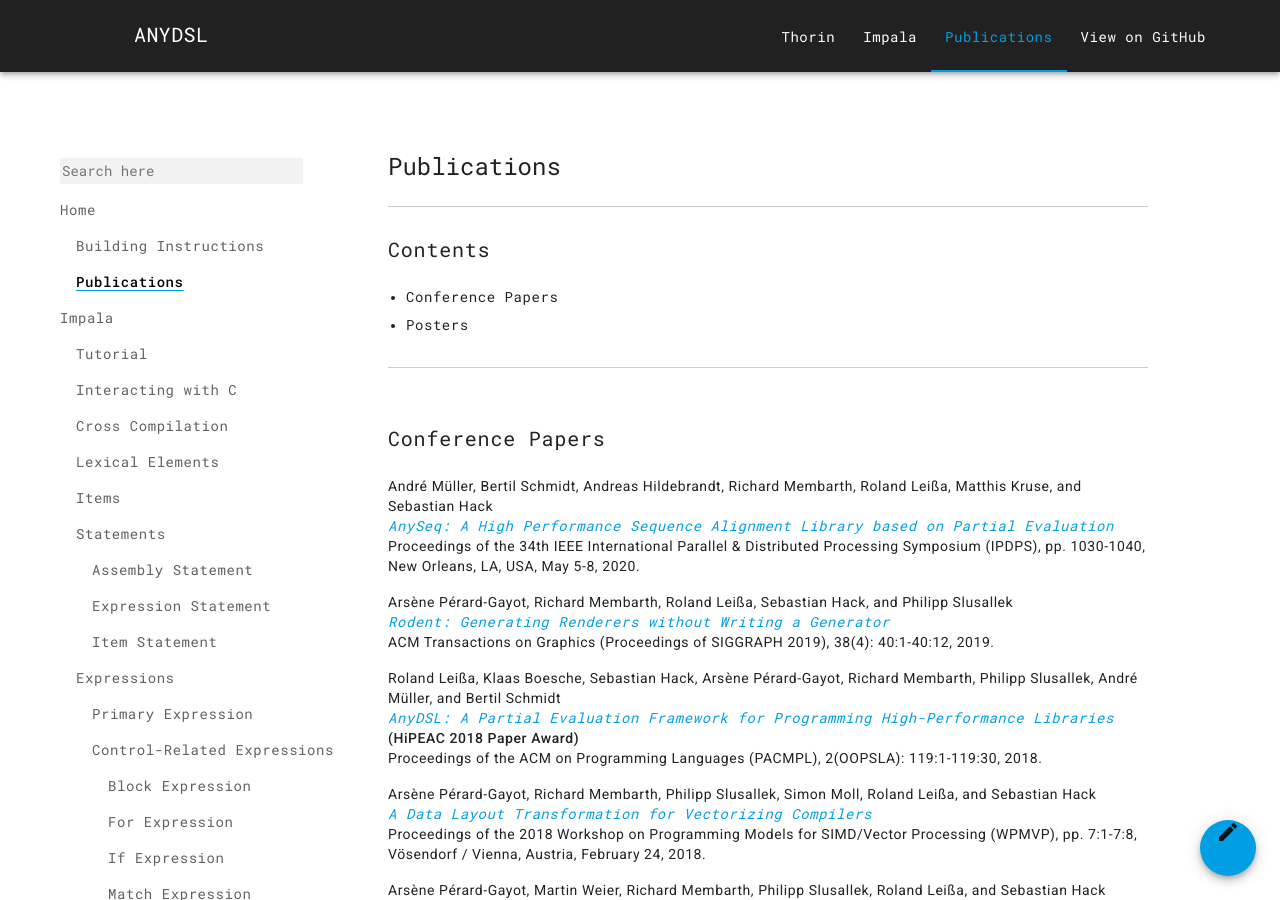
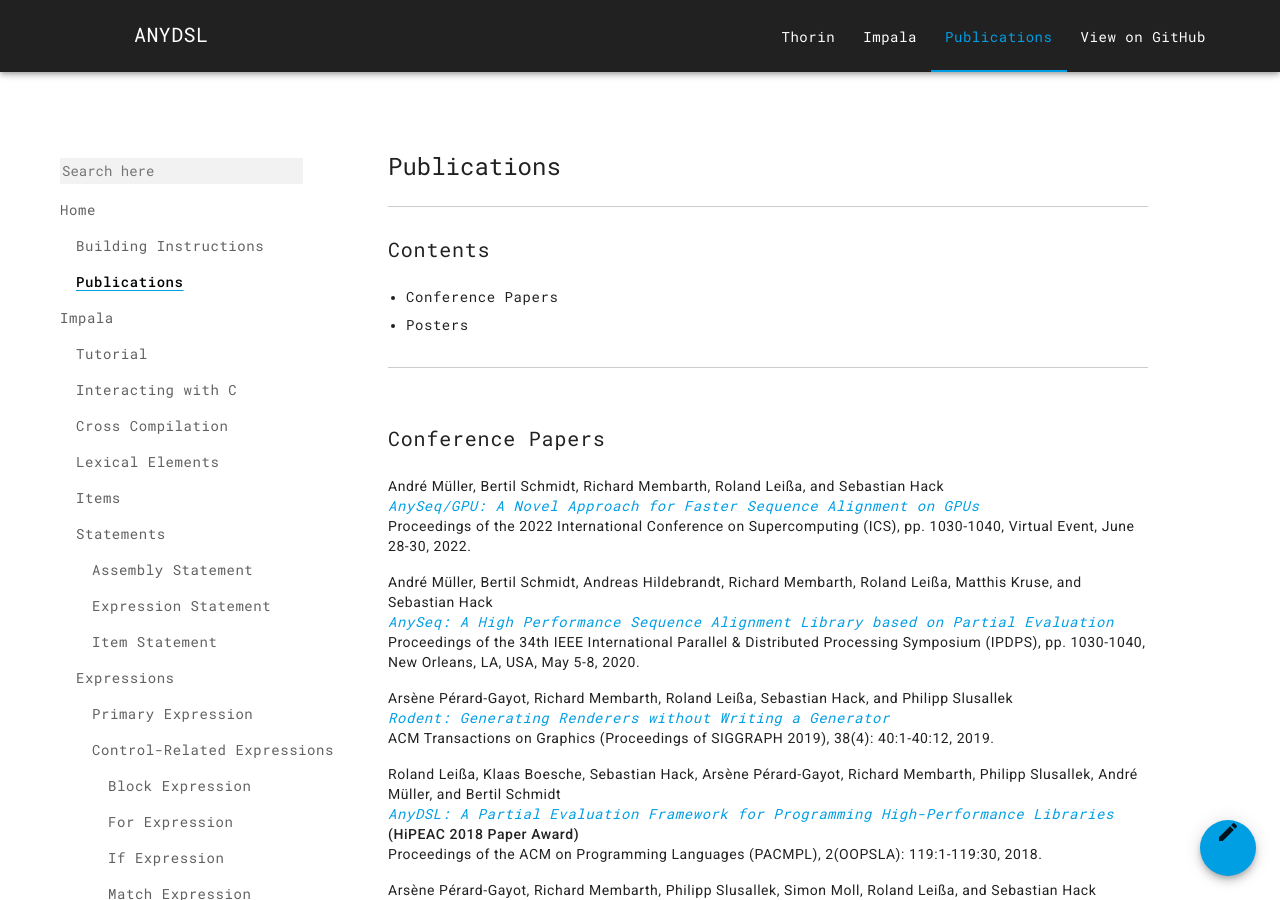
Before and after one commit to AnyDSL/anydsl.github.io, a Jekyll site: the page built from Publications.md, in a window 1280 px wide and 900 px high. Built offline with Jekyll 4.4.1, drawn with Linux system fonts in a browser that asks for light colours; nearby versions of some CDN libraries.

Commit message:
Add AnySeq/GPU paper.

```diff
--- a/_data/publications.yml
+++ b/_data/publications.yml
@@ -1,4 +1,15 @@
 papers:
+ - title: "AnySeq/GPU: A Novel Approach for Faster Sequence Alignment on GPUs"
+   authors:
+    - André Müller
+    - Bertil Schmidt
+    - Richard Membarth
+    - Roland Leißa
+    - Sebastian Hack
+   venue: "Proceedings of the 2022 International Conference on Supercomputing (ICS), pp. 1030-1040, Virtual Event, June 28-30, 2022."
+   date: "2022-06-29"
+   url: https://arxiv.org/pdf/2205.07610
+
  - title: "AnySeq: A High Performance Sequence Alignment Library based on Partial Evaluation"
    authors:
     - André Müller
```
